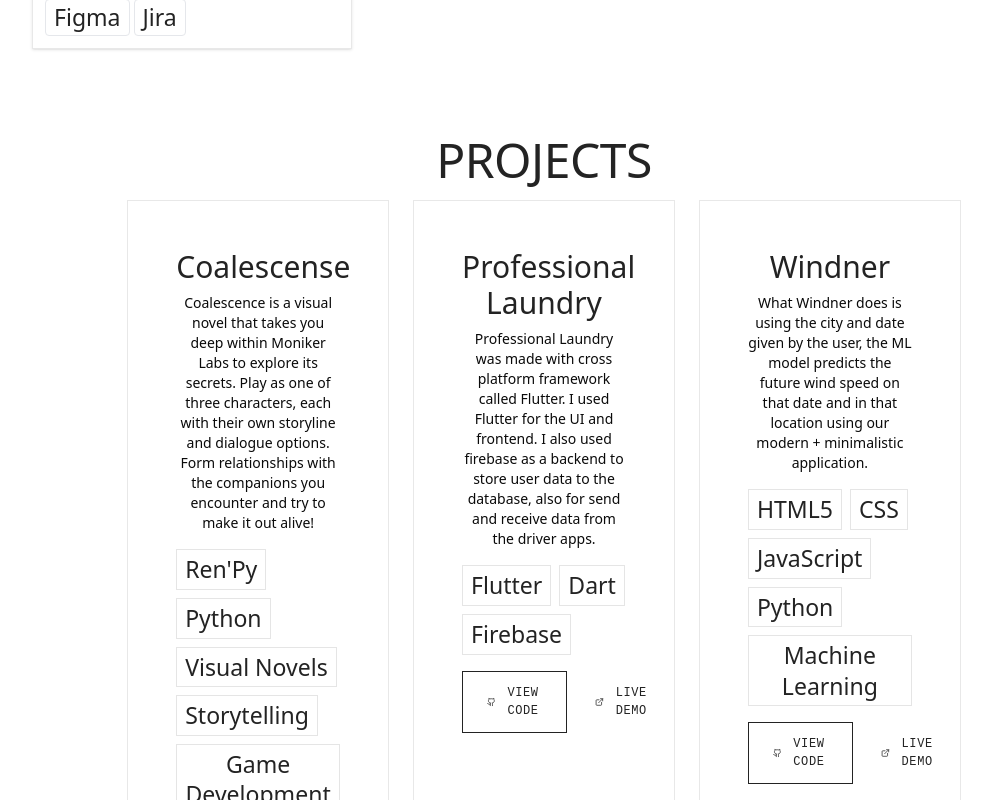
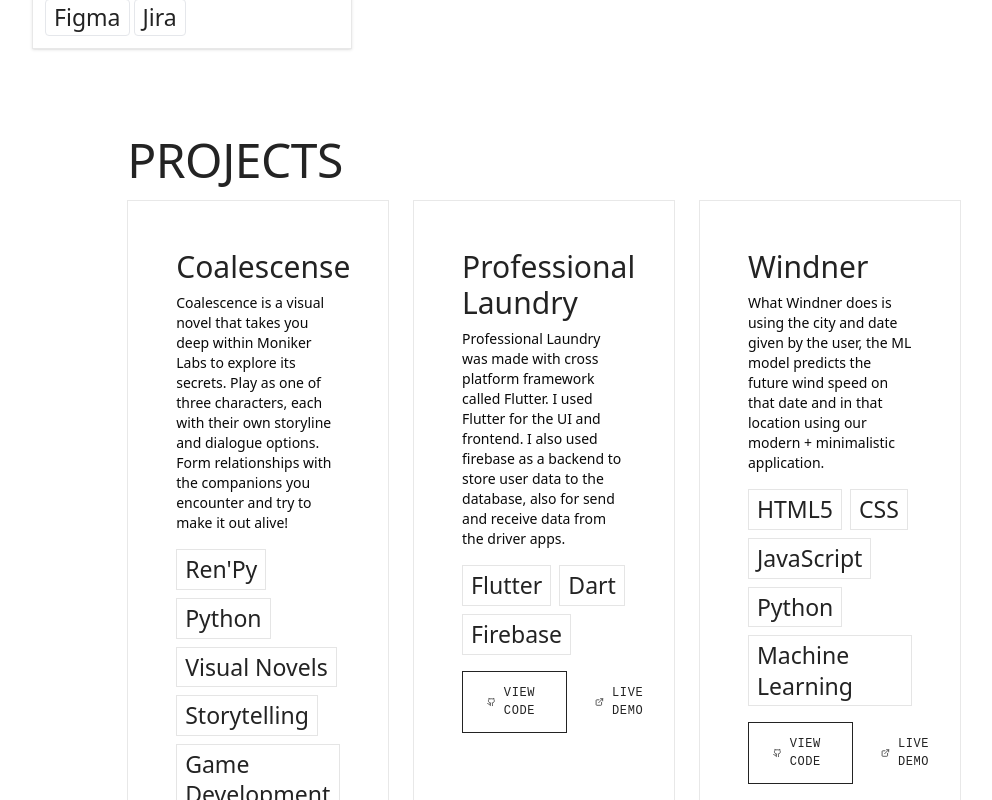
Before and after one commit to fauzipradipta/portofolio, a Next.js app: page / in a window 1280 px wide. Shown: the part 4800-5600 px from the top of the page, without its empty margins (96-1088 px from the left). Built offline with nearby package versions, Linux system fonts and the light colour scheme.

Commit message:
fix responsive

```diff
--- a/src/app/page/Project.tsx
+++ b/src/app/page/Project.tsx
@@ -7,7 +7,7 @@
         <section id="project" className="py-20 project-section">
             <div className="container">
                 <div className="grid-container">
-                    <div className="text-center mb-16">
+                    <div className="text-left mb-16">
                         <p className="title-big mb-4">{pageTitles.projects}</p>
                         <div className="grid grid-cols-1 md:grid-cols-2 lg:grid-cols-3 gap-6">
                             {projectsData.map((project) => (
@@ -31,7 +31,7 @@
                                             </div>
                                         )}
 
-                                        <div className="flex gap-3">
+                                        <div className="flex flex-col sm:flex-row gap-3 ">
                                             <a href={project.githubUrl}
                                                target="_blank"
                                                rel="noopener noreferrer"
@@ -44,13 +44,6 @@
                                                    target="_blank"
                                                    rel="noopener noreferrer"
                                                    className="btn-ghost flex items-center space-x-2">
-                                                    {/* <svg width="16" height="12" viewBox="0 0 31 28" fill="none">
-                                                        <path
-                                                            d="M20.707 4.52148L20.6924 5.52148L1 5.25V26.7539H20.5547V11.4307H21.5547V27.75H21.2676V27.7539H0V4.95898H0.291992L0.302734 4.24023L20.707 4.52148ZM29.9043 1.5459L30.373 1.63477L30.2832 2.1416L30.166 2.79883L30.2363 2.90723L30.1318 2.98535L28.8604 10.1318L28.3867 10.0469L27.9141 9.96191L29.002 3.84766L14.2402 15.1133L13.6953 14.2734L29.1738 2.46289L21.4824 1.02051L21.6719 0L29.9043 1.5459Z"
-                                                            fill="currentColor"
-                                                        />
-                                                    </svg> */}
-
                                                     <ExternalLink size={16}/>
                                                     <span>Live Demo</span>
                                                 </a>
```
